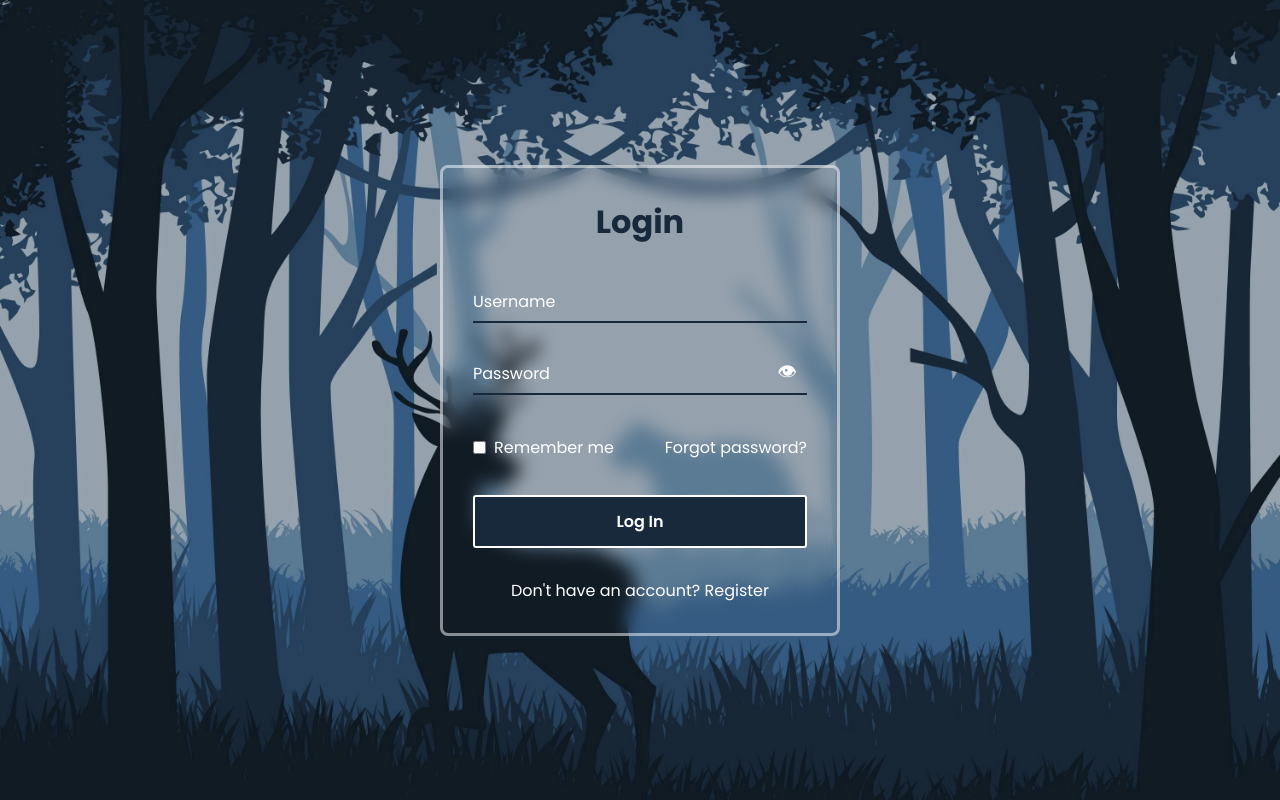
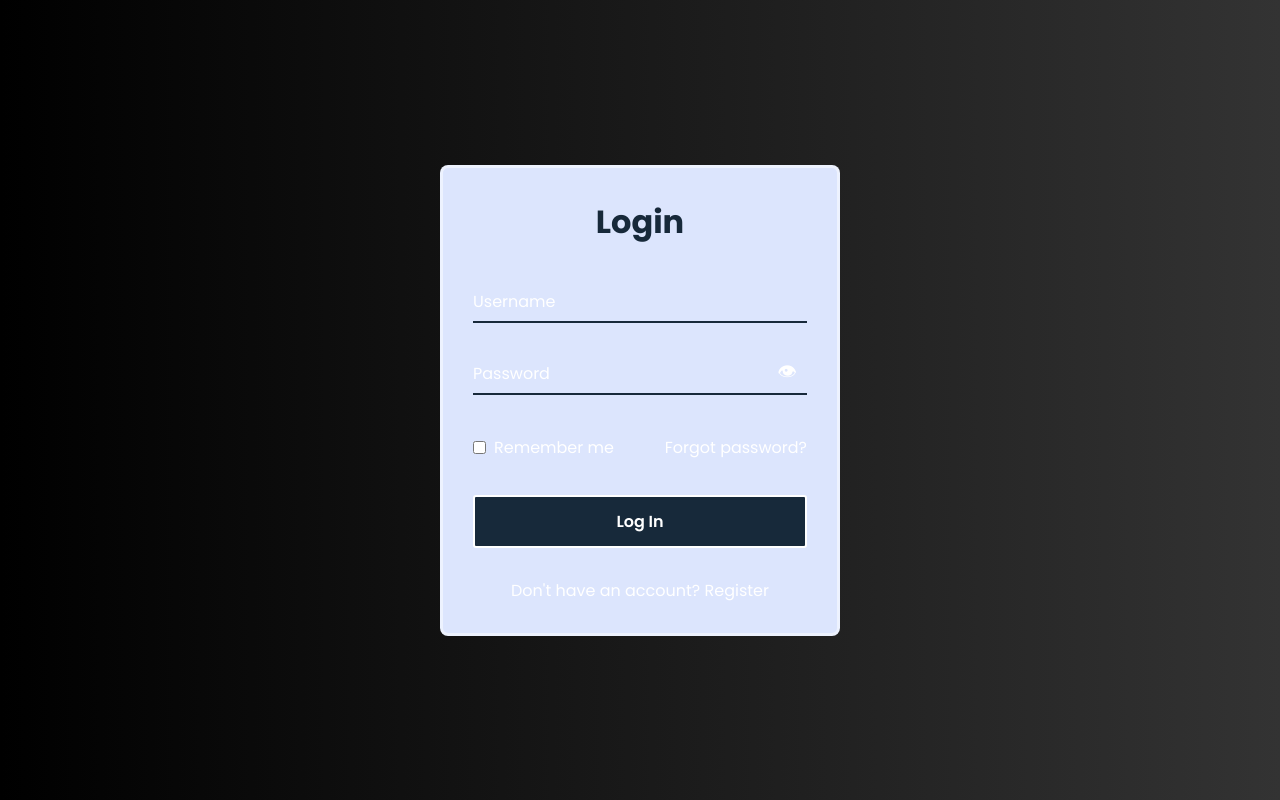
Before and after one commit to st0rm47/Project-Ecolog, a Flask app: page / in a window 1280 px wide. Run offline with Flask 3, Linux system fonts and the light colour scheme.

Commit message:
Improvising the login page

```diff
--- a/Project/main.py
+++ b/Project/main.py
@@ -14,7 +14,7 @@ def open_browser(url):
         print("Unsupported operating system.")
 
 # Example usage
-url = "http://192.168.1.195:5000/alert"
+url = "http://192.168.1.136:5000/alert"
 
 app = Flask(__name__)
 CORS(app)
--- a/Project/static/css/live.css
+++ b/Project/static/css/live.css
@@ -198,7 +198,7 @@ background-image:
 .box {
     background-color: #4b49ac;
     color: #fff;
-    height: 200px;
+    height: 250px;
     width: 250px;
     font-weight:600px;
     border-radius: 20px;
--- a/Project/static/css/login.css
+++ b/Project/static/css/login.css
@@ -21,7 +21,9 @@ body::before {
   position: absolute;
   width: 100%;
   height: 100%;
-  background: url("/static/background.jpg"), #000;
+  /* Remove the background-color property */
+  /* background-color: #000; */
+  background: linear-gradient(to right, #000, #333); /* Add gradient colors */
   background-position: center;
   background-size: cover;
 }
@@ -32,8 +34,11 @@ body::before {
   padding: 30px;
   text-align: center;
   border: 3px solid rgba(255, 255, 255, 0.5);
-  backdrop-filter: blur(9px);
+  /* Remove backdrop-filter properties */
+  backdrop-filter: blur(0px);
   -webkit-backdrop-filter: blur(9px);
+  /* background-color: rgba(0, 0, 0, 0.8); Set a background color with less transparency */
+  background-color: #dce5fd;
 }
 
 form {
--- a/Project/templates/image.html
+++ b/Project/templates/image.html
@@ -10,7 +10,7 @@
 <body>
     <div class="container">
         <header>
-            <u><h1>Forest Fire Detection</h1></u>
+            <u><h1>Image Detected</h1></u>
         </header>
         <div class="image-container">
             <img src="/static/images/Forest_Fire.jpg" alt="Forest Fire Detected">
```
Also changed, not shown: Project/static/images/Forest_Fire.jpg.
